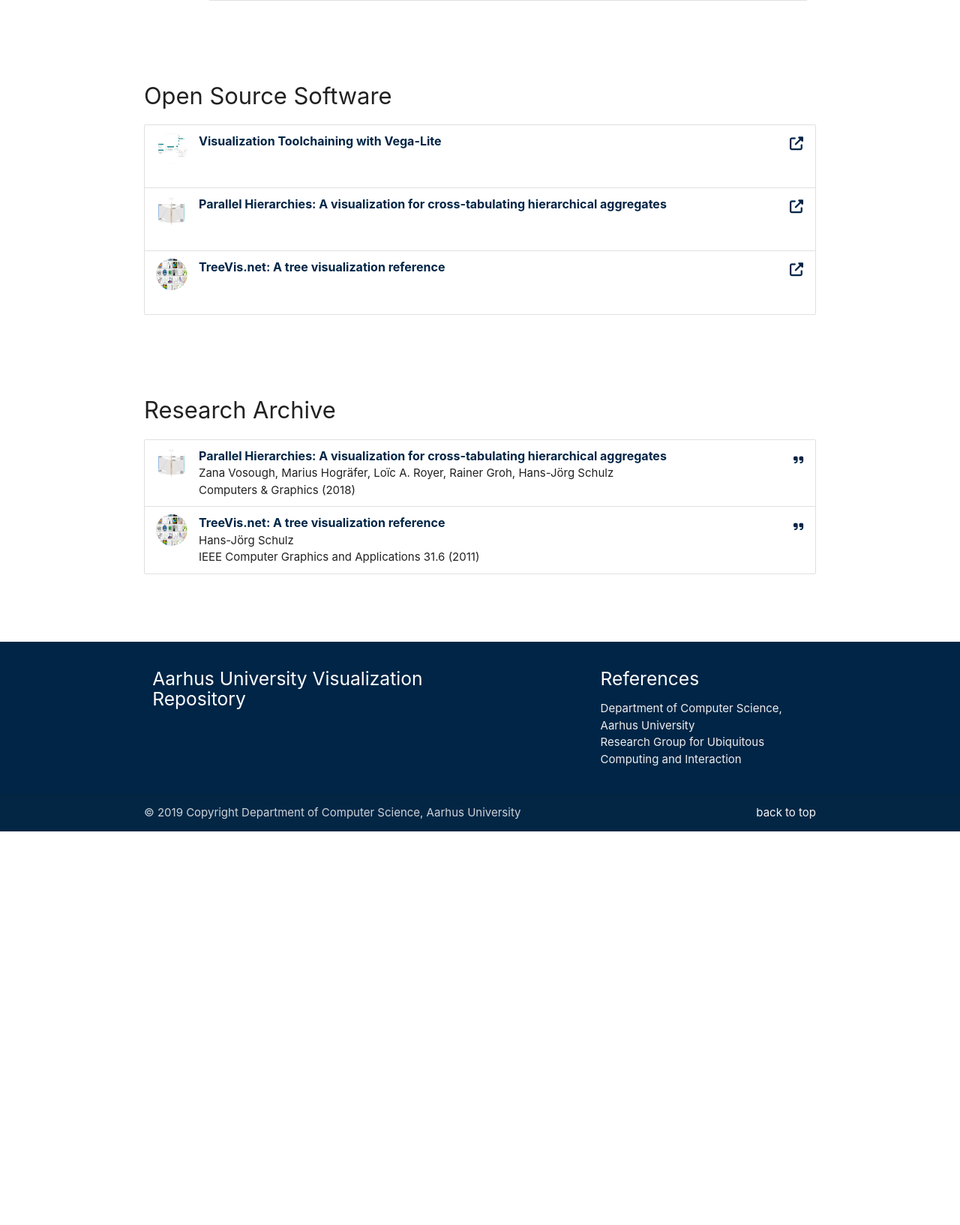
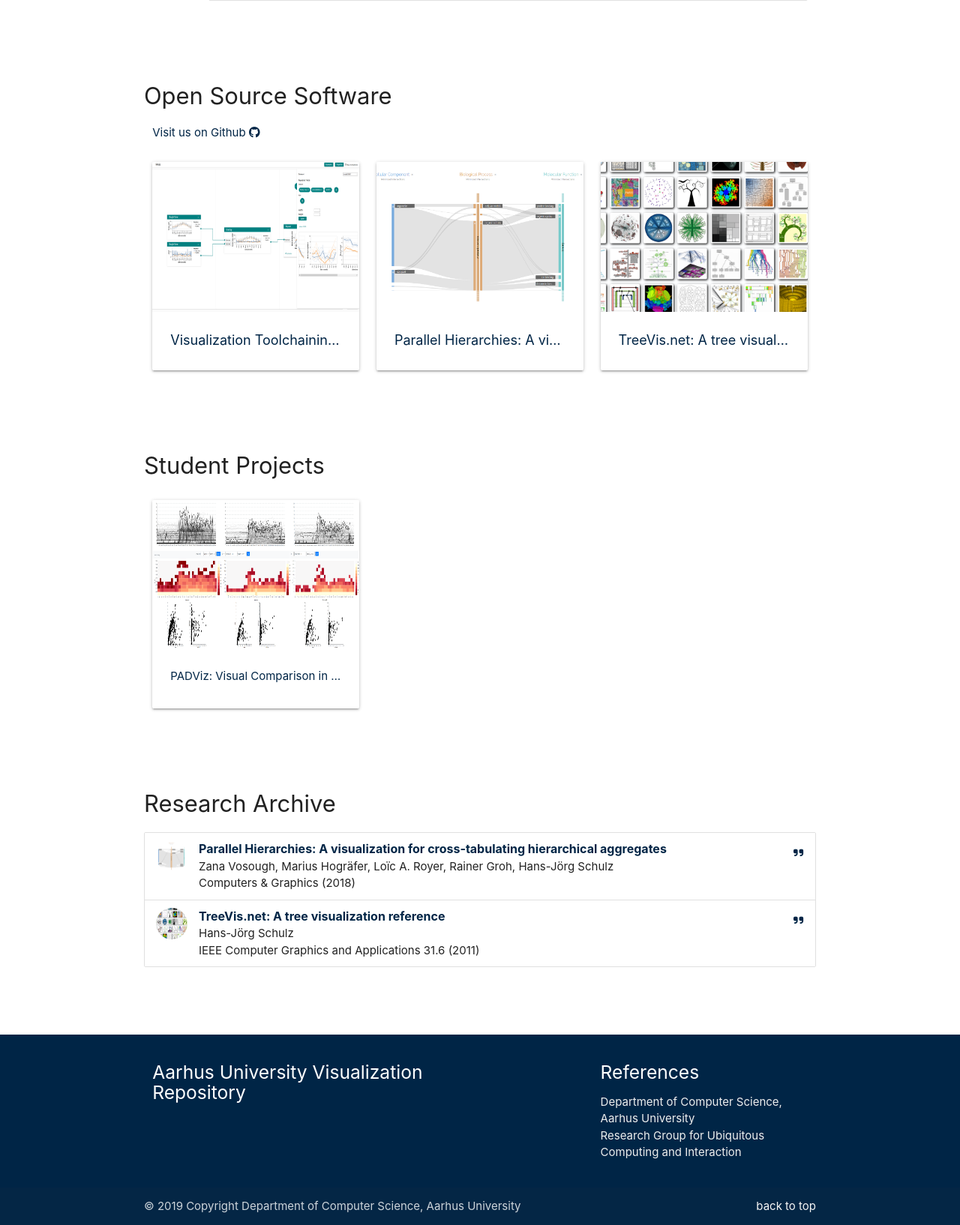
Before and after one commit to vis-au/vis-au.github.io, a PHP site: page / in a window 1280 px wide. Shown: the part 721-2355 px from the top of the page at 75% size. Before the commit the page ends 1830 px from the top, so only its background shows below. Run offline with PHP 8.4, Linux system fonts and the light colour scheme; some libraries are stand-ins or nearby versions.

Commit message:
include student projects

```diff
--- a/css/style.css
+++ b/css/style.css
@@ -64,6 +64,16 @@ h3 {
   right: 45px;
 }
 
+.card-image img {
+  height: 200px;
+}
+.card-content p {
+  height: 2rem;
+  text-overflow: ellipsis;
+  white-space: nowrap;
+  overflow: hidden;
+}
+
 a {
   color: #002546;
 }
--- a/index.html
+++ b/index.html
@@ -139,29 +139,46 @@
       <h2>Open Source Software</h2>
 
       <div class="row">
-        <ul class="collection">
-          <li class="collection-item avatar">
+        <a class="col" href="https://github.com/vis-au/">Visit us on Github <i class="fab fa-github"></i></a>
+      </div>
+
+      <div class="row">
+        <div class="col s6 m4">
           <a href="https://vis-au.github.io/toolchaining/" class="external-url" title="visit website" target="_blank" rel="noopener noreferrer">
-              <img src="./img/revis_screenshot.png" alt="Screenshot of ReVis visualization tool" class="circle">
-              <p class="title">Visualization Toolchaining with Vega-Lite</p>
-              <i class="secondary-content fas fa-external-link-alt"></i>
+            <div class="card">
+              <div class="card-image">
+                <img src="./img/revis_screenshot.png" alt="Screenshot of ReVis visualization tool" />
+              </div>
+              <div class="card-content">
+                <p title="Visualization Toolchaining with Vega-Lite">Visualization Toolchaining with Vega-Lite</p>
+              </div>
+            </div>
           </a>
-          </li>
-          <li class="collection-item avatar">
+        </div>
+        <div class="col s6 m4">
           <a href="https://parallelhierarchies.github.io" class="external-url" title="visit repository on github" target="_blank" rel="noopener noreferrer">
-              <img src="./img/parallel-hierarchies.PNG" alt="Screenshot of ParallelHierarchies visualization" class="circle">
-              <p class="title">Parallel Hierarchies: A visualization for cross-tabulating hierarchical aggregates</p>
-              <i class="secondary-content fas fa-external-link-alt"></i>
+            <div class="card">
+              <div class="card-image">
+                <img src="./img/parallel-hierarchies.PNG" alt="Screenshot of ParallelHierarchies visualization" />
+              </div>
+              <div class="card-content">
+                <p title="Parallel Hierarchies: A visualization for cross-tabulating hierarchical aggregates">Parallel Hierarchies: A visualization for cross-tabulating hierarchical aggregates</p>
+              </div>
+            </div>
           </a>
-          </li>
-          <li class="collection-item avatar">
+        </div>
+        <div class="col s6 m4">
           <a href="https://treevis.net/" class="external-url" title="visit website" target="_blank" rel="noopener noreferrer">
-              <img src="./img/treevis.PNG" alt="Screenshot of TreeVis" class="circle">
-              <p class="title">TreeVis.net: A tree visualization reference</p>
-              <i class="secondary-content fas fa-external-link-alt"></i>
+            <div class="card">
+              <div class="card-image">
+                <img src="./img/treevis.PNG" alt="Screenshot of TreeVis" />
+              </div>
+              <div class="card-content">
+                <p title="TreeVis.net: A tree visualization reference">TreeVis.net: A tree visualization reference</p>
+              </div>
+            </div>
           </a>
-          </li>
-        </ul>
+        </div>
       </div>
     </section>
 
@@ -208,24 +225,25 @@
 
     </section> -->
 
-    <!-- <section class="row" id="student-projects">
+    <section class="row" id="student-projects">
       <h2>Student Projects</h2>
 
       <div class="row">
         <div class="col s6 m4">
+          <a href="https://github.com/vis-au/PADViz" target="_blank" rel="noopener noreferrer">
             <div class="card">
               <div class="card-image">
-              <div class="video-container">
-                <iframe width="853" height="480" src="//www.youtube.com/embed/Q8TXgCzxEnw?rel=0" frameborder="0" allowfullscreen></iframe>
+                <img src="./img/padvis_screenshot.png" alt="screenshot of the PADViz visualization system" />
+              </div>
+              <div class="card-content">
+                <p>PADViz: Visual Comparison in Privacy-Preservation</p>
               </div>
             </div>
-            <div class="card-content">
-              <p>Exploring extra-terrestrial planets using Information Visualization</p>
-            </div>
+          </a>
         </div>
       </div>
 
-        <div class="col s6 m4">
+        <!-- <div class="col s6 m4">
           <div class="card">
             <div class="card-image">
               <div class="video-container">
@@ -263,9 +281,9 @@
             </div>
           </div>
         </div>
-      </div>
+      </div> -->
 
-    </section> -->
+    </section>
 
 
     <section class="row" id="archive">
```
Also changed, not shown: img/padvis_screenshot.png (added). Lines whose indentation alone changed are shown as unchanged.
